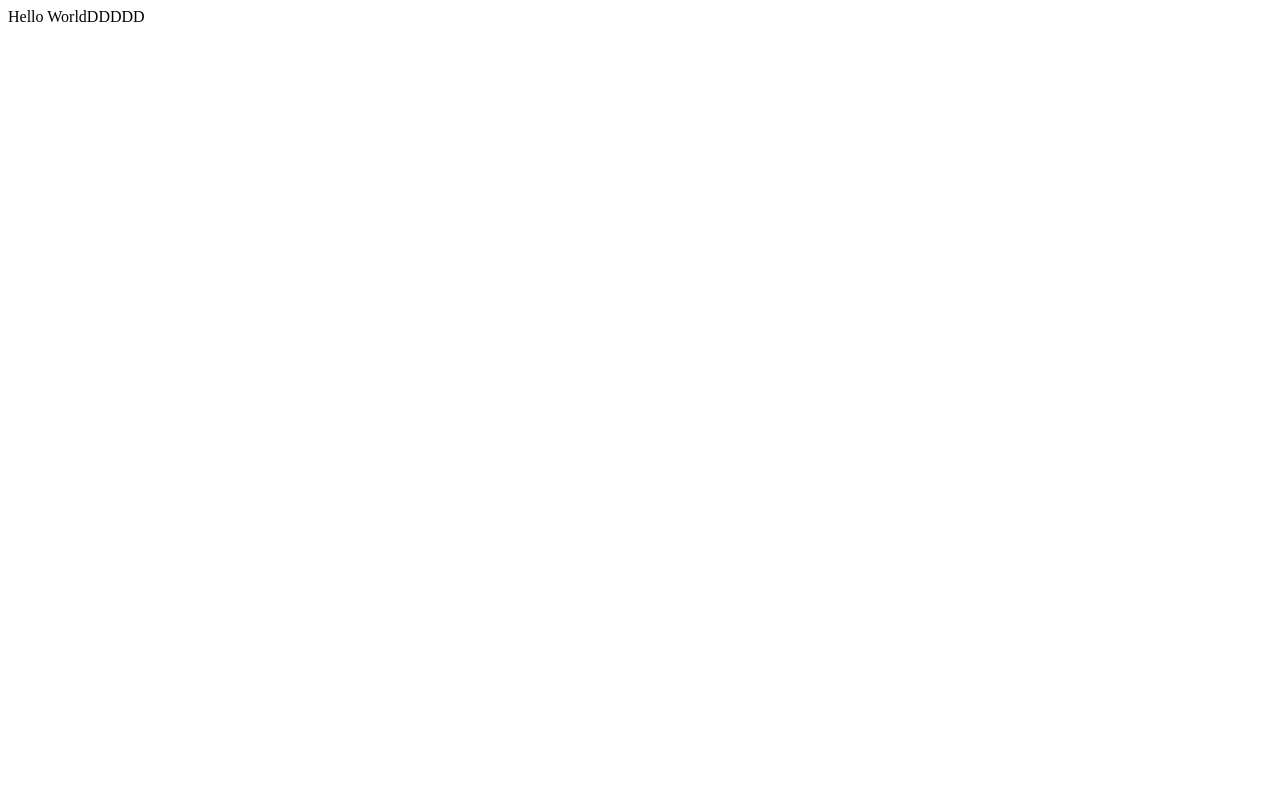
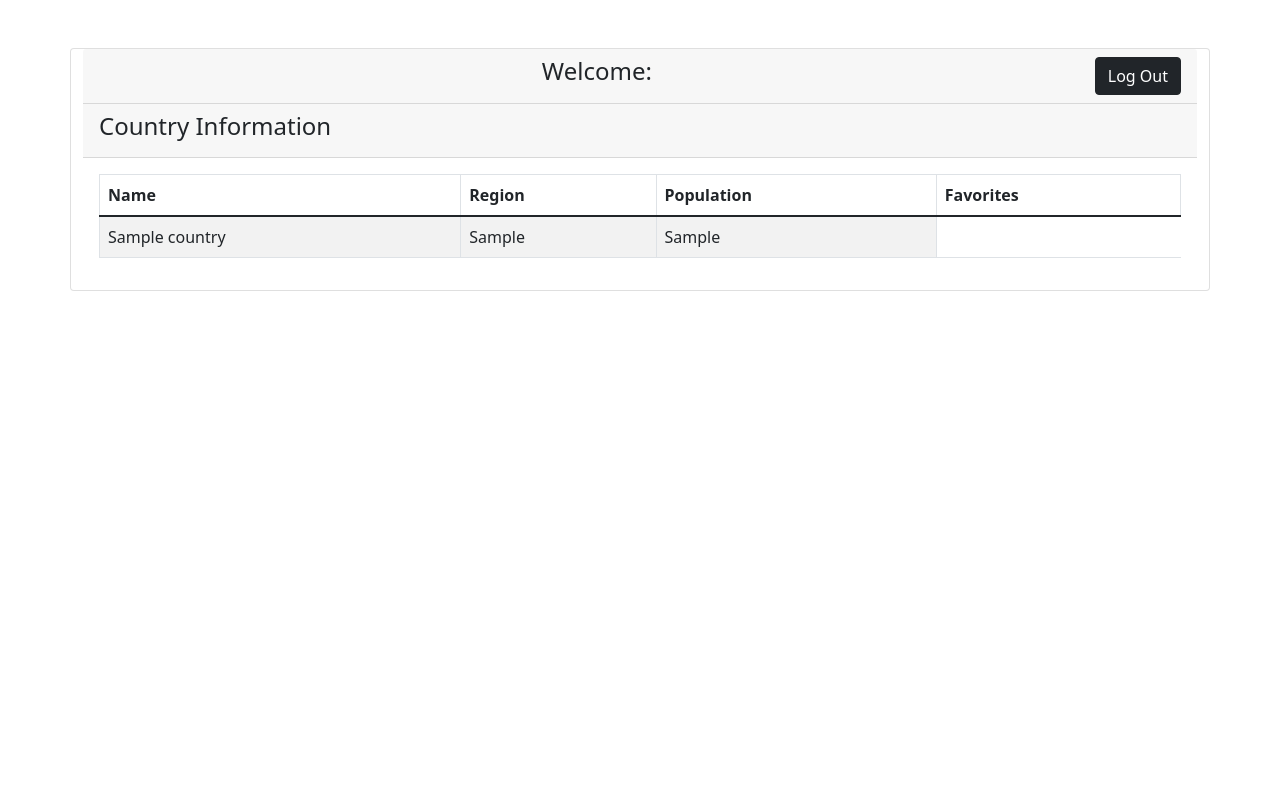
Before and after one commit to L0rdSmaug/countriesBtoBet, a PHP site: page /homepage.php in a window 1280 px wide. Before the commit the page is almost empty. Run offline with PHP 8.4, Linux system fonts and the light colour scheme; tables that the repository leaves empty or names only in its code hold one stand-in row (values such as "Sample post"); some libraries are stand-ins or nearby versions.

Commit message:
Displaying data for all countries on the homepage

```diff
--- a/dbcon.php
+++ b/dbcon.php
@@ -6,7 +6,7 @@ if(!$connect) {
     die("Connection Failed". mysqli_connect_error());
 }
 
-$jsonData = "https://restcountries.com/v2/all?fields=name,region,population";
+/* $jsonData = "https://restcountries.com/v2/all?fields=name,region,population";
 
 $data = file_get_contents($jsonData);
 
@@ -16,6 +16,6 @@ foreach($array as $row) {
     $query = "INSERT INTO countries(name, region, population) VALUES('".$row['name']."', '".$row['region']."', '".$row['population']."')";
     $query_run = mysqli_query($connect, $query);
 }
-
+ */
 
 ?>
--- a/homepage.php
+++ b/homepage.php
@@ -1,6 +1,64 @@
 <?php
 
-echo "Hello WorldDDDDD";
+include "includes/header.php";
+include "dbcon.php";
+
+?>
 
 
+<div class="container mt-5">
+    <div class="row">
+        <div class="card">
+            <div class="card-header">
+                <h4 class="text-center"> Welcome:
+                    <a href="#" class="btn btn-dark float-end">Log Out</a>
+                </h4>
+            </div>
+            <div class="card-header">
+                <h4>
+                    Country Information
+                </h4>
+            </div>
+            <div class="card-body">
+                <table class="table table-bordered table-striped">
+                    <thead>
+                        <tr>
+                            <th>Name</th>
+                            <th>Region</th>
+                            <th>Population</th>
+                            <th>Favorites</th>
+                        </tr>
+                    </thead>
+                    <tbody>
+                        <?php
+
+                        $query = "SELECT * FROM countries";
+                        $select_countries = mysqli_query($connect, $query);
+
+                        while($row = mysqli_fetch_assoc($select_countries)) {
+                            $country_id = $row['country_id'];
+                            $country_name = $row['name'];
+                            $country_region = $row['region'];
+                            $country_population = $row['population'];
+
+                            echo "<tr>";
+                            echo "<td>{$country_name}</td>";
+                            echo "<td>{$country_region}</td>";
+                            echo "<td>{$country_population}</td>";
+                            echo "</tr>";
+                        }
+
+                        ?>
+                    </tbody>
+                </table>
+            </div>
+        </div>
+    </div>
+</div>
+
+
+<?php
+
+include "includes/footer.php";
+
 ?>
```
